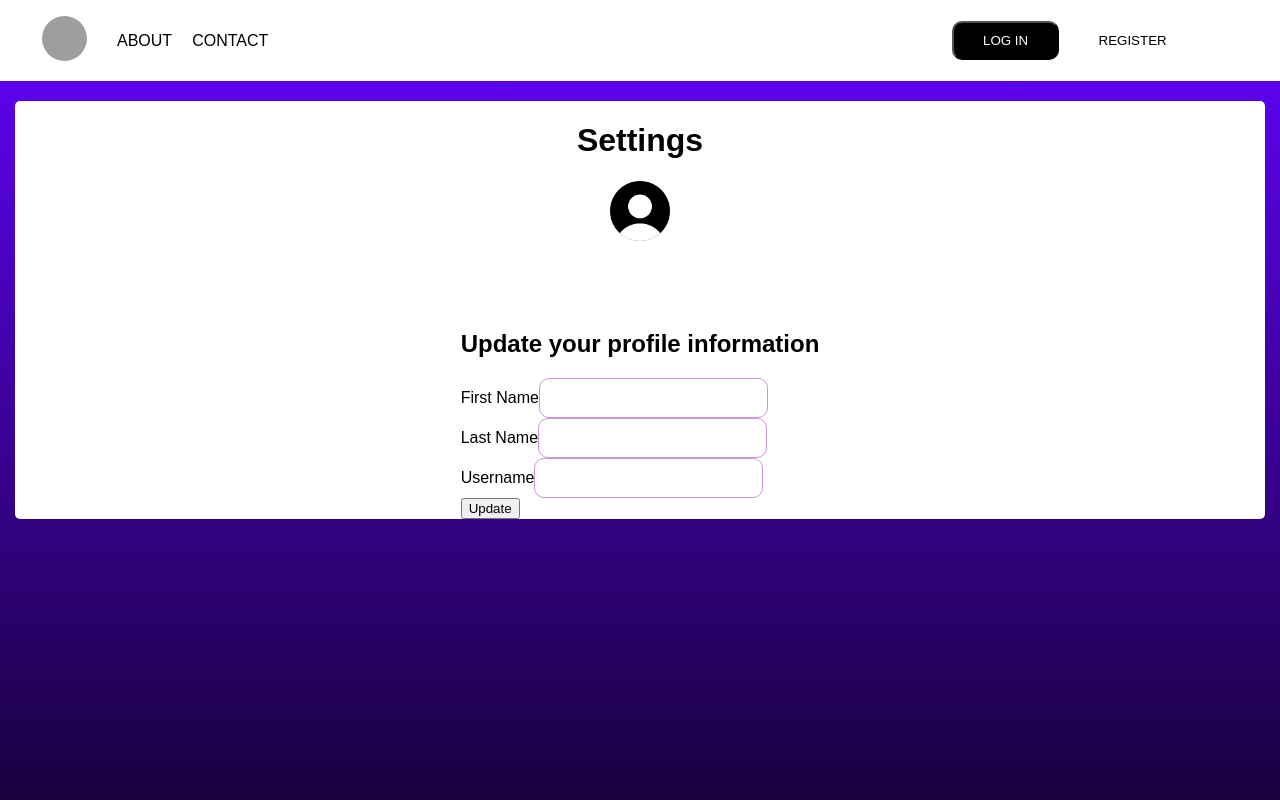
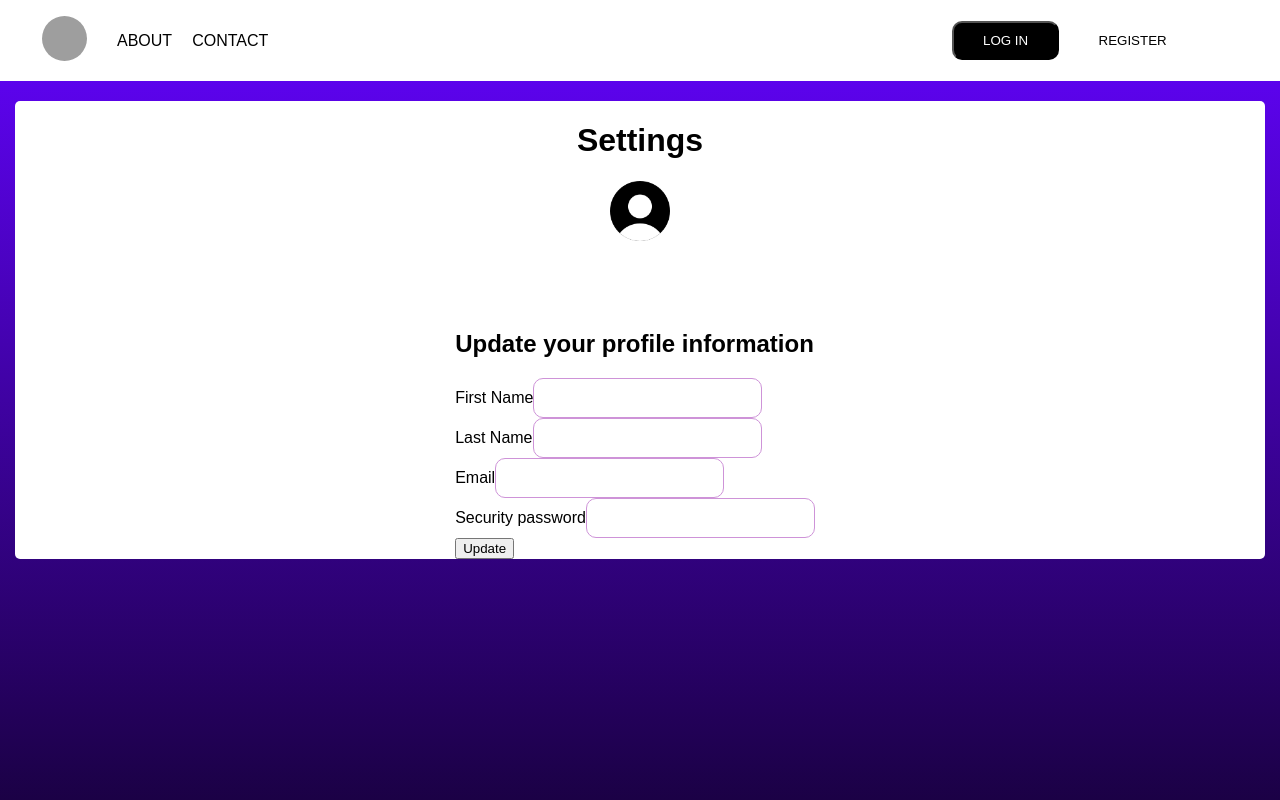
Before and after one commit to Team-Nathan-Mabel-Kailey/prospera-frontend, a React (Vite) app in the folder prospera/: page /settings in a window 1280 px wide. Shown: the top 800 px of the page. Built offline with nearby package versions, Linux system fonts and the light colour scheme; grey boxes are pictures that could not be loaded.

Commit message:
Able to update a user's email if their security answer matches.

```diff
--- a/prospera/src/Components/Settings/Settings.jsx
+++ b/prospera/src/Components/Settings/Settings.jsx
@@ -7,8 +7,8 @@ const Settings = () => {
     const [userId, setUserId] = useState(null);
     const [firstName, setFirstName] = useState("");
     const [lastName, setLastName] = useState("");
-    const [username, setUsername] = useState("");
     const [email, setEmail] = useState("");
+    const [securityAnswer, setSecurityAnswer] = useState("");
 
 
     const getUserIdFromToken = (token) => {
@@ -20,6 +20,16 @@ const Settings = () => {
             return null;
         }
     };
+
+    // const getUserSecurityAnswer = (hashedSecurityAnswer) => {
+    //     try {
+    //         const decoded = jwtDecode(hashedSecurityAnswer);
+    //         return decoded.securityAnswer;
+    //     } catch (error) {
+    //         console.error('Error decoding security answer:', error);
+    //         return null;
+    //     }
+    // }
 
     useEffect(() => {
         const token = localStorage.getItem('token');
@@ -38,9 +48,12 @@ const Settings = () => {
 
                     setFirstName(userData.firstName);
                     setLastName(userData.lastName);
-                    setUsername(userData.username);
                     setEmail(userData.email);
-                    console.log("first name:", firstName, "last:", lastName, "username:", username);
+                    console.log("first name:", firstName, "last:", lastName, "email:", email);
+
+                    // const answer = getUserSecurityAnswer(userData.securityAnswer);
+                    // setSecurityAnswer(answer);
+                    // console.log("hashed security answer:", securityAnswer);
 
                 } catch (error) {
                     console.error('Error fetching user data:', error);
@@ -54,17 +67,34 @@ const Settings = () => {
 
     const handleSubmit = async (e) => {
         e.preventDefault();
+        try {
+            try {
+                const updatedUserNames = { firstName, lastName };
+                await axios.put(`http://localhost:3000/api/settings/name/${userId}`, updatedUserNames);
+                // alert('User information updated successfully!');
 
-        try {
-            const updatedUserData = { firstName, lastName, username };
+            } catch (error) {
+                console.error('Error updating user names:', error);
+                // alert('Failed to update user names.');
+            }
 
-            await axios.put(`http://localhost:3000/users/${userId}`, updatedUserData);
+            try {
+                const updateUserEmail = {email, securityAnswer};
+                await axios.put(`http://localhost:3000/api/settings/email/${userId}`, updateUserEmail)
+                // alert('User email updated successfully!');
 
-            alert('User information updated successfully!');
+            } catch (error) {
+                console.error('Error updating user email:', error);
+                alert('Failed to update user email.');
+            }
+
         } catch (error) {
             console.error('Error updating user data:', error);
             alert('Failed to update user information.');
         }
+
+        alert('User information updated successfully!');
+
     }
 
     return (
@@ -98,11 +128,19 @@ const Settings = () => {
                             />
                         </div>
                         <div>
-                            <label>Username</label>
+                            <label>Email</label>
                             <input
                                 type="text"
-                                value={username}
-                                onChange={(e) => setUsername(e.target.value)}
+                                value={email}
+                                onChange={(e) => setEmail(e.target.value)}
+                            />
+                        </div>
+                        <div>
+                            <label>Security password</label>
+                            <input
+                                type="text"
+                                value={securityAnswer}
+                                onChange={(e) => setSecurityAnswer(e.target.value)}
                             />
                         </div>
                         <button type="submit">Update</button>
```
